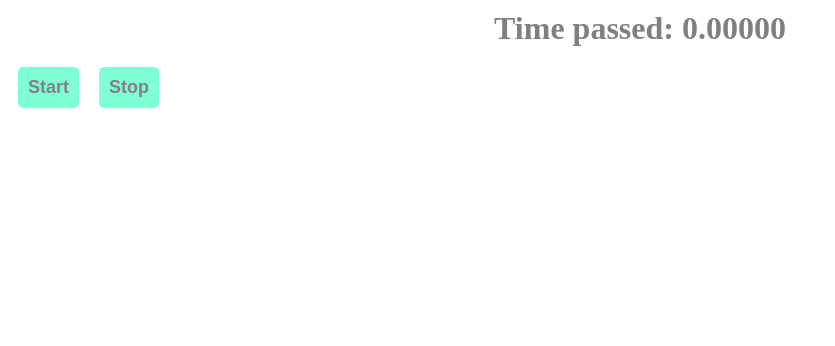
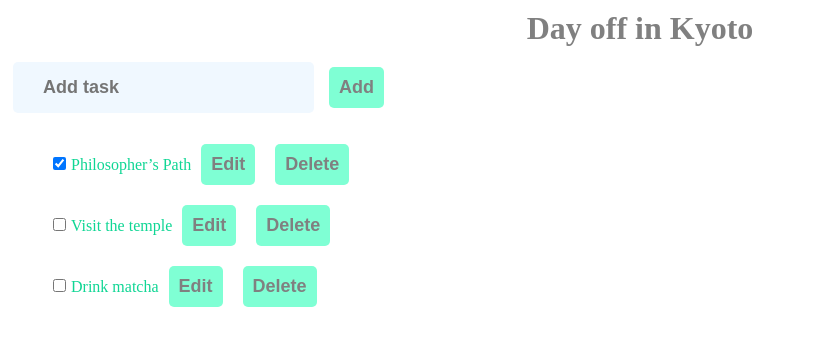
Before and after one commit to Yasir-ali-dev/react-hooks, a React (Create React App) app: page / in a window 1280 px wide. Shown: the top 346 px of the page, without its empty margins (0-835 px from the left). Built offline with nearby package versions, Linux system fonts and the light colour scheme.

Commit message:
scaling up with useReducer and useContext

```diff
--- a/src/App.js
+++ b/src/App.js
@@ -1,10 +1,10 @@
 import "./App.css";
-import StopWatch from "./useRef/StopWatch";
 
+import ReducerContext from "./scaleReducerContext/ReducerContext";
 function App() {
   return (
     <>
-      <StopWatch />
+      <ReducerContext />
     </>
   );
 }
--- /dev/null
+++ b/src/scaleReducerContext/AddTask.jsx
@@ -0,0 +1,28 @@
+import React, { useState } from 'react'
+import {  useTasksDispatch } from './TasksContext';
+
+const AddTask = () => {
+    const [text,setText]=useState("");
+    const dispatch=useTasksDispatch();
+  return (
+    <>
+     <input
+        placeholder="Add task"
+        value={text}
+        onChange={e => setText(e.target.value)}
+      />
+      <button onClick={() => {
+        setText('');
+        dispatch({
+          type: 'added',
+          id: nextId++,
+          text: text,
+        });
+      }}>Add</button>
+    </>
+  )
+}
+
+let nextId = 3;
+
+export default AddTask;
--- /dev/null
+++ b/src/scaleReducerContext/ReducerContext.jsx
@@ -0,0 +1,16 @@
+import React from 'react'
+import { TasksProvider } from './TasksContext'
+import TaskList from './TaskList'
+import AddTask from './AddTask'
+
+const ReducerContext = () => {
+  return (
+    <TasksProvider>
+     <h1>Day off in Kyoto</h1>
+     <AddTask />
+     <TaskList />
+    </TasksProvider>
+  )
+}
+
+export default ReducerContext
--- /dev/null
+++ b/src/scaleReducerContext/TaskList.jsx
@@ -0,0 +1,86 @@
+import React, { useState } from 'react';
+import { useTasks, useTasksDispatch } from './TasksContext';
+
+const TaskList = () => {
+  const tasks= useTasks();
+  return (
+    <ul style={{
+        listStyle:"none",
+    }}>
+    {tasks.map(task => (
+      <li key={task.id}>
+        <Task task={task} />
+      </li>
+    ))}
+  </ul>
+  )
+}
+
+
+const Task=({task})=>{
+    const [isEditing, setIsEditing] = useState(false);
+    const dispatch = useTasksDispatch();
+    let taskContent;
+    if (isEditing) {
+        taskContent = (
+          <>
+            <input
+              value={task.text}
+
+              onChange={e => {
+                dispatch({
+                  type: 'changed',
+                  task: {
+                    ...task,
+                    text: e.target.value
+                  }
+                });
+
+              }} />
+            <button onClick={() => setIsEditing(false)}>
+              Save
+            </button>
+          </>
+        );
+      } else {
+        taskContent = (
+          <>
+            {task.text}
+            <button onClick={() => setIsEditing(true)}>
+              Edit
+            </button>
+          </>
+        );
+      }
+
+    return (
+        <React.Fragment>
+        <label>
+            <input
+                type="checkbox"
+                checked={task.done}
+                onChange={e => {
+                dispatch({
+                    type: 'changed',
+                    task: {
+                    ...task,
+                    done: e.target.checked
+                    }
+                });
+                }}
+            />
+            {taskContent}
+            <button onClick={() => {
+                dispatch({
+                type: 'deleted',
+                id: task.id
+                });
+            }}>
+                Delete
+            </button>
+        </label>
+        </React.Fragment>
+    )
+}
+
+export default TaskList;
--- /dev/null
+++ b/src/scaleReducerContext/TasksContext.jsx
@@ -0,0 +1,57 @@
+import React, { createContext, useContext, useReducer } from 'react';
+
+const TasksContext = createContext(null);
+const TasksDispatchContext = createContext(null);
+
+export const TasksProvider = ({children}) => {
+    const [tasks,dispatch]=useReducer(tasksReducer, initialTasks);
+
+  return (
+    <TasksContext.Provider value={tasks}>
+        <TasksDispatchContext.Provider value={dispatch}>
+            {children}
+        </TasksDispatchContext.Provider>
+    </TasksContext.Provider>
+  )
+}
+
+export const useTasks =()=>{
+    return useContext(TasksContext);
+}
+
+export const useTasksDispatch=()=>{
+    return useContext(TasksDispatchContext);
+}
+
+const tasksReducer=(tasks , action )=>{
+    switch(action.type){
+        case 'added': {
+            return [...tasks, {
+              id: action.id,
+              text: action.text,
+              done: false
+            }];
+        }
+        case 'changed': {
+            return tasks.map(t => {
+              if (t.id === action.task.id) {
+                return action.task;
+              } else {
+                return t;
+              }
+            });
+        }
+        case 'deleted': {
+            return tasks.filter(t => t.id !== action.id);
+        }
+        default: {
+            throw Error('Unknown action: ' + action.type);
+        }
+    }
+}
+
+const initialTasks = [
+    { id: 0, text: 'Philosopher’s Path', done: true },
+    { id: 1, text: 'Visit the temple', done: false },
+    { id: 2, text: 'Drink matcha', done: false }
+];
```
